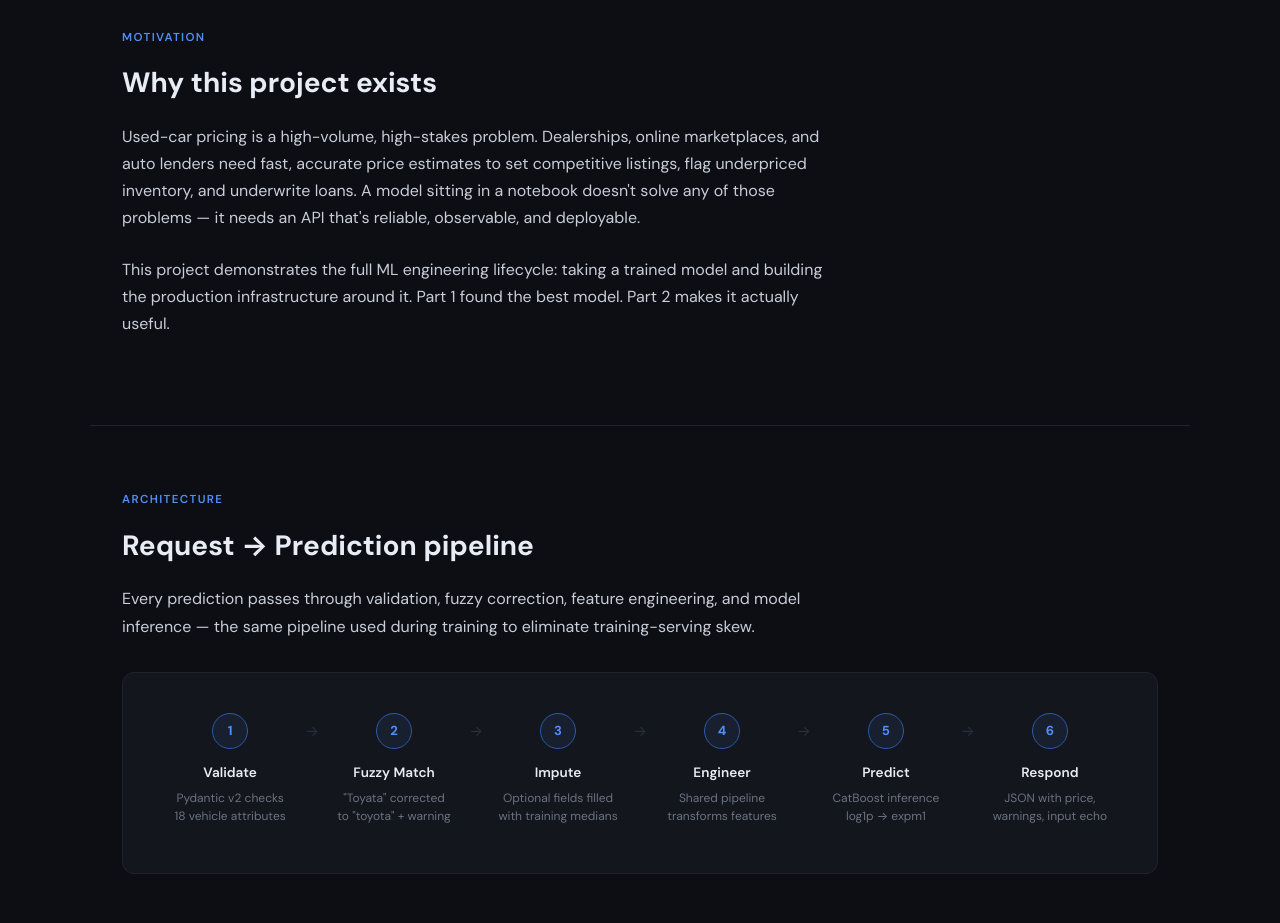
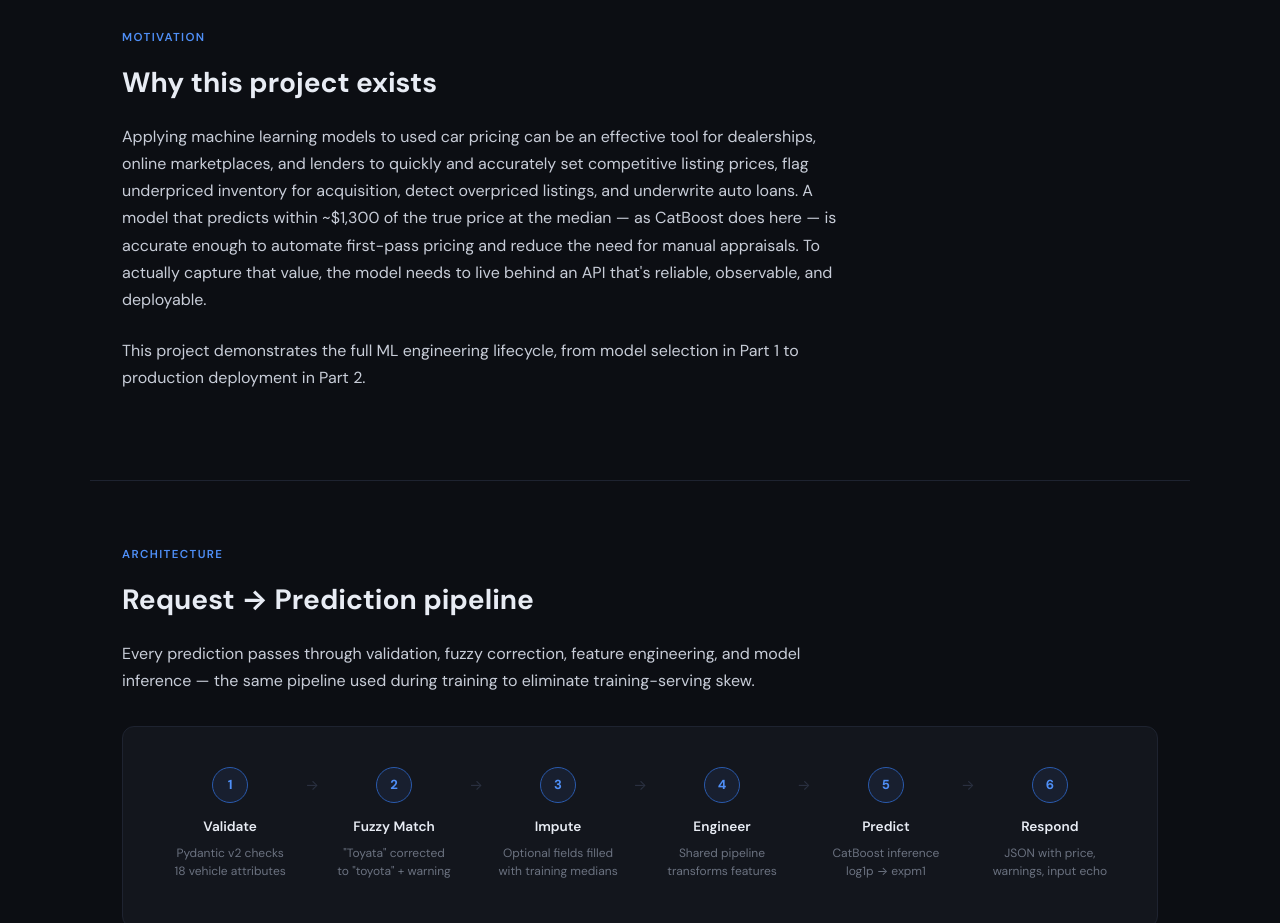
Before and after one commit to Erin-Weiss/used-car-price-api, a plain HTML site: page docs/index.html in a window 1280 px wide. Shown: the part 860-1783 px from the top of the page. Drawn offline with Linux system fonts and the light colour scheme.

Commit message:
Update wording in html

```diff
--- a/docs/index.html
+++ b/docs/index.html
@@ -598,15 +598,10 @@
     <div class="section-label">Motivation</div>
     <h2>Why this project exists</h2>
     <p>
-        Used-car pricing is a high-volume, high-stakes problem. Dealerships, online marketplaces,
-        and auto lenders need fast, accurate price estimates to set competitive listings, flag
-        underpriced inventory, and underwrite loans. A model sitting in a notebook doesn't solve
-        any of those problems — it needs an API that's reliable, observable, and deployable.
+        Applying machine learning models to used car pricing can be an effective tool for dealerships, online marketplaces, and lenders to quickly and accurately set competitive listing prices, flag underpriced inventory for acquisition, detect overpriced listings, and underwrite auto loans. A model that predicts within ~$1,300 of the true price at the median — as CatBoost does here — is accurate enough to automate first-pass pricing and reduce the need for manual appraisals. To actually capture that value, the model needs to live behind an API that's reliable, observable, and deployable.
     </p>
     <p>
-        This project demonstrates the full ML engineering lifecycle: taking a trained model
-        and building the production infrastructure around it. Part 1 found the best model.
-        Part 2 makes it actually useful.
+        This project demonstrates the full ML engineering lifecycle, from model selection in Part 1 to production deployment in Part 2.
     </p>
 </section>
 
```
